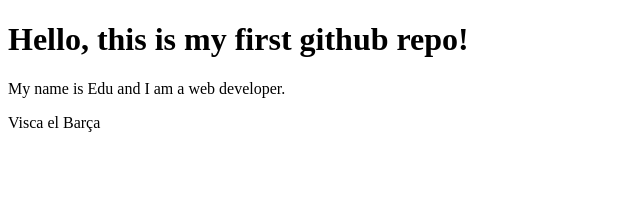
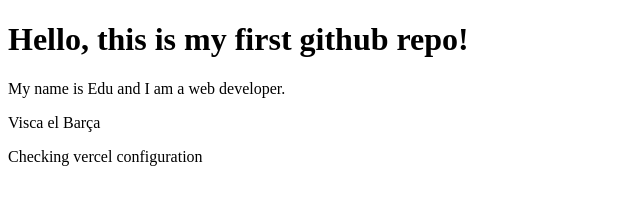
Before and after one commit to egomezcoll/myfirstGHproject, a plain HTML site: page index.html in a window 1280 px wide. Shown: the whole page, without its empty margins (0-640 px from the left). Drawn offline with Linux system fonts and the light colour scheme.

Commit message:
vercel (#3)
Co-authored-by: Eduard Gomez Coll <eduard.gomezcoll@gartner.com>

```diff
--- a/index.html
+++ b/index.html
@@ -7,5 +7,6 @@
         <h1>Hello, this is my first github repo!</h1>
         <p>My name is Edu and I am a web developer.</p>
         <p>Visca el Barça</p>
+        <p>Checking vercel configuration</p>
     </body>
 </html>
```
